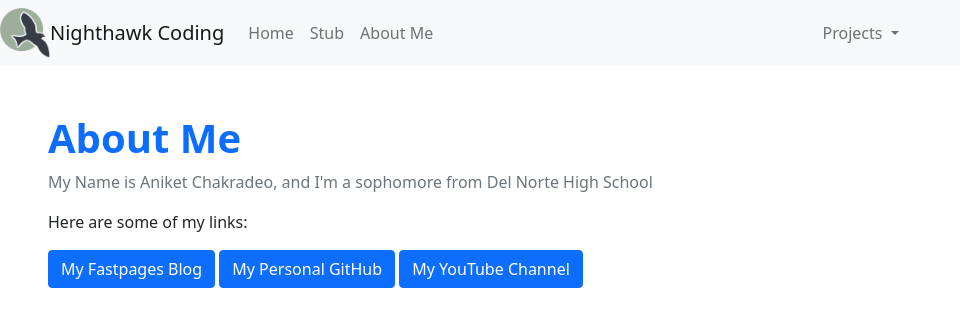
After one commit to AniCricKet/automatic-local, a Flask app: template templates/about.html in a window 1280 px wide. The commit adds this page. Shown: the top 335 px of the page, without its empty margins (0-960 px from the left). Run offline with Flask 2, Linux system fonts and the light colour scheme; the template is opened without the code that fills it, so the values that code supplies are empty.

Commit message:
added about me page

```diff
--- /dev/null
+++ b/templates/about.html
@@ -0,0 +1,26 @@
+<!-- Extending the predefined project layout -->
+{% extends "layouts/base.html" %}
+
+<!- This variable sets name of browser tab  -->
+{% set project = "About Me" %}
+
+<!- This is a replacement block for Body in base.html -->
+{% block body %}
+    <!- Try building a new body here, bootstrap is a wise choice ->
+    <div class="px-5 py-5 mx-auto">
+        <h1 class="text-primary"><strong>About Me</strong></h1>
+        <p class="text-secondary">My Name is Aniket Chakradeo, and I'm a sophomore from Del Norte High School </p>
+
+        <div>
+          <p>Here are some of my links:</p>
+          <a href="https://anicricket.github.io/automatic-spork/" class="btn btn-primary">My Fastpages Blog</a>
+          <a href="https://github.com/AniCricKet" class="btn btn-primary">My Personal GitHub</a>
+          <a href="https://www.youtube.com/channel/UCAytMRnhouSJnHhf4ZHsd2g" class="btn btn-primary">My YouTube Channel</a>
+        </div>
+    </div>
+
+{% endblock %}
+
+<!- This is turning off birds background from base.html -->
+{% block background %}
+{% endblock %}
--- a/templates/layouts/navbar.html
+++ b/templates/layouts/navbar.html
@@ -12,7 +12,7 @@ This HTML is setup as a fragment allowing it to be "included" by other HTML file
             <!-- url_for is a Jinja2 pre-processor that finds route from function name (def) -->
             <a class="nav-link" href={{ url_for('index') }}>Home</a>
             <a class="nav-link" href={{ url_for('stub') }}>Stub</a>
-            <a class="nav-link" href='#'> News</a>
+            <a class="nav-link" href={{ url_for('about') }}>About Me</a>
 
         </div>
     </div>
```
